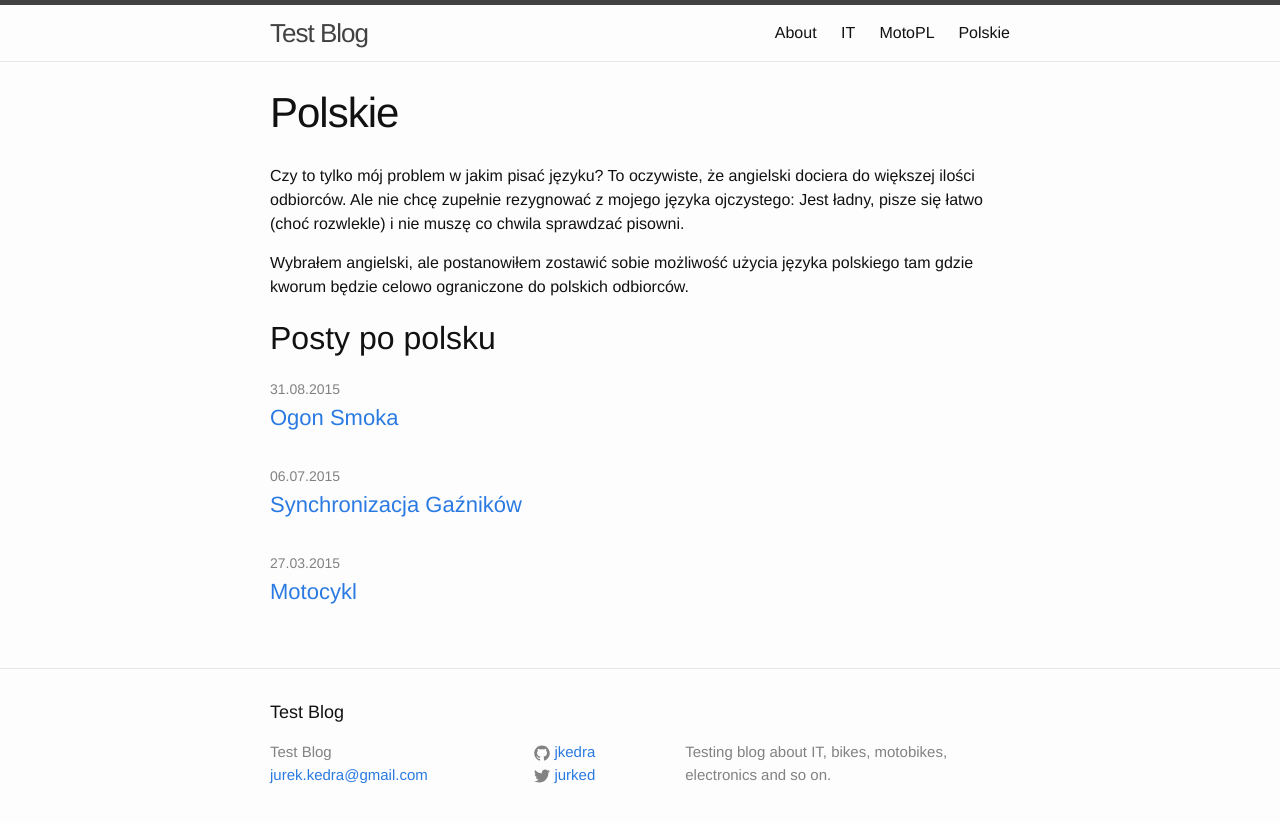
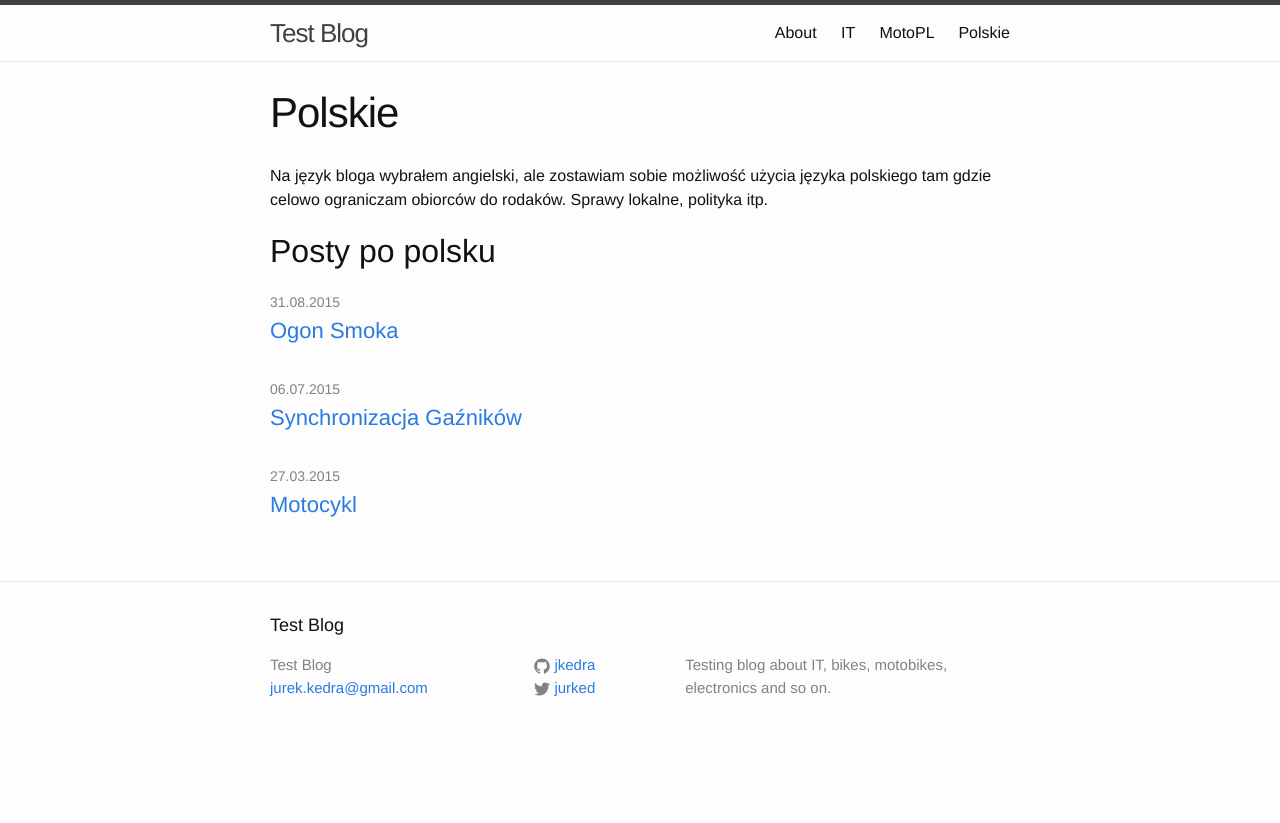
Before and after one commit to jkedra/jkedra.github.io, a Jekyll site: the page built from pl.md, in a window 1280 px wide. Shown: the top 823 px of the page. Built offline with Jekyll 4.4.1, drawn with Linux system fonts in a browser that asks for light colours.

Commit message:
more accurate intro

```diff
--- a/pl.md
+++ b/pl.md
@@ -3,15 +3,9 @@ layout: page
 title: Polskie
 permalink: /pl/
 ---
-Czy to tylko mój problem w jakim pisać języku? To oczywiste, że
-angielski dociera do większej ilości odbiorców. Ale nie chcę
-zupełnie rezygnować z mojego języka ojczystego:
-Jest ładny, pisze się łatwo (choć rozwlekle) i nie muszę
-co chwila sprawdzać pisowni.
-
-Wybrałem angielski, ale postanowiłem zostawić sobie możliwość
-użycia języka polskiego tam gdzie kworum będzie celowo
-ograniczone do polskich odbiorców.
+Na język bloga wybrałem angielski, ale zostawiam sobie możliwość
+użycia języka polskiego tam gdzie celowo ograniczam obiorców
+do rodaków. Sprawy lokalne, polityka itp.
 
 ## Posty po polsku
 
```
